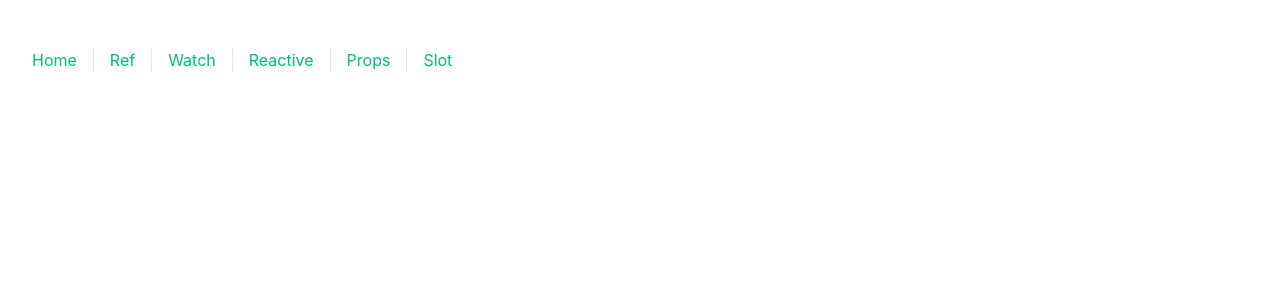
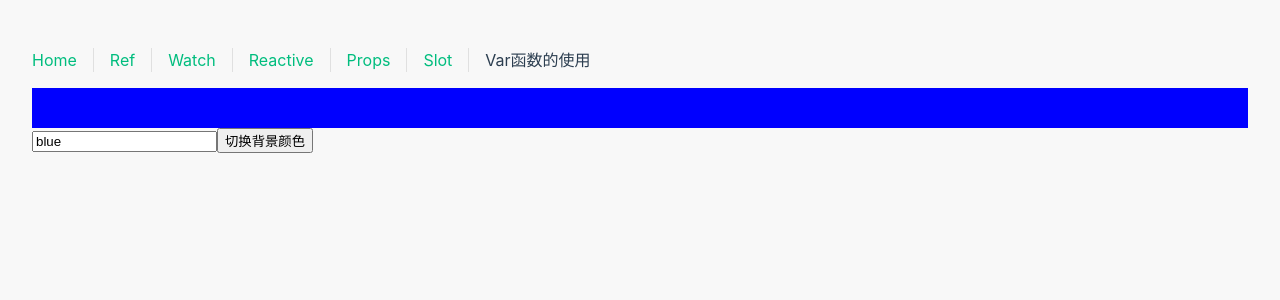
Before and after one commit to xiumubai/data-screen, a Vue app: page /var in a window 1280 px wide. Shown: the top 300 px of the page. Built offline with nearby package versions, Linux system fonts and the light colour scheme.

Commit message:
feat: 使用var函数动态修改css的值

```diff
--- a/src/App.vue
+++ b/src/App.vue
@@ -11,6 +11,7 @@ import { RouterLink, RouterView } from "vue-router";
       <RouterLink to="/reactive">Reactive</RouterLink>
       <RouterLink to="/props">Props</RouterLink>
       <RouterLink to="/slot">Slot</RouterLink>
+      <RouterLink to="/var">Var函数的使用</RouterLink>
     </nav>
   </header>
 
--- a/src/assets/base.css
+++ b/src/assets/base.css
@@ -62,7 +62,7 @@
 body {
   min-height: 100vh;
   color: var(--color-text);
-  background: var(--color-background);
+  background: var(--color-background-soft);
   transition: color 0.5s, background-color 0.5s;
   line-height: 1.6;
   font-family: Inter, -apple-system, BlinkMacSystemFont, 'Segoe UI', Roboto, Oxygen, Ubuntu,
--- a/src/router/index.ts
+++ b/src/router/index.ts
@@ -5,6 +5,7 @@ import ReactiveView from "../views/ReactiveView.vue";
 import WatchView from "../views/WatchView.vue";
 import PropView from "../views/PropEmit/Parent.vue";
 import SlotView from "../views/SlotView/Parent.vue";
+import VarView from "../views/VarView.vue";
 
 const router = createRouter({
   history: createWebHistory(import.meta.env.BASE_URL),
@@ -39,6 +40,11 @@ const router = createRouter({
       name: "slot",
       component: SlotView,
     },
+    {
+      path: "/var",
+      name: "var",
+      component: VarView,
+    },
   ],
 });
 
--- /dev/null
+++ b/src/views/VarView.vue
@@ -0,0 +1,23 @@
+<script setup lang="ts">
+import { ref, computed } from "vue";
+const bgColor = ref("blue");
+const declareColor = computed(() => `--bg-color: ${bgColor.value}`);
+const handleChangeBgColor = () => {};
+</script>
+
+<template>
+  <div>
+    <!-- <div style="--bg-color: red" class="bg-color"></div> -->
+    <!-- 声明成计算属性 -->
+    <div :style="declareColor" class="bg-color"></div>
+    <input type="text" placeholder="输入颜色值" v-model="bgColor" />
+    <button @click="handleChangeBgColor">切换背景颜色</button>
+  </div>
+</template>
+<style>
+.bg-color {
+  /* --bg-color: red; */
+  height: 40px;
+  background: var(--bg-color);
+}
+</style>
```
